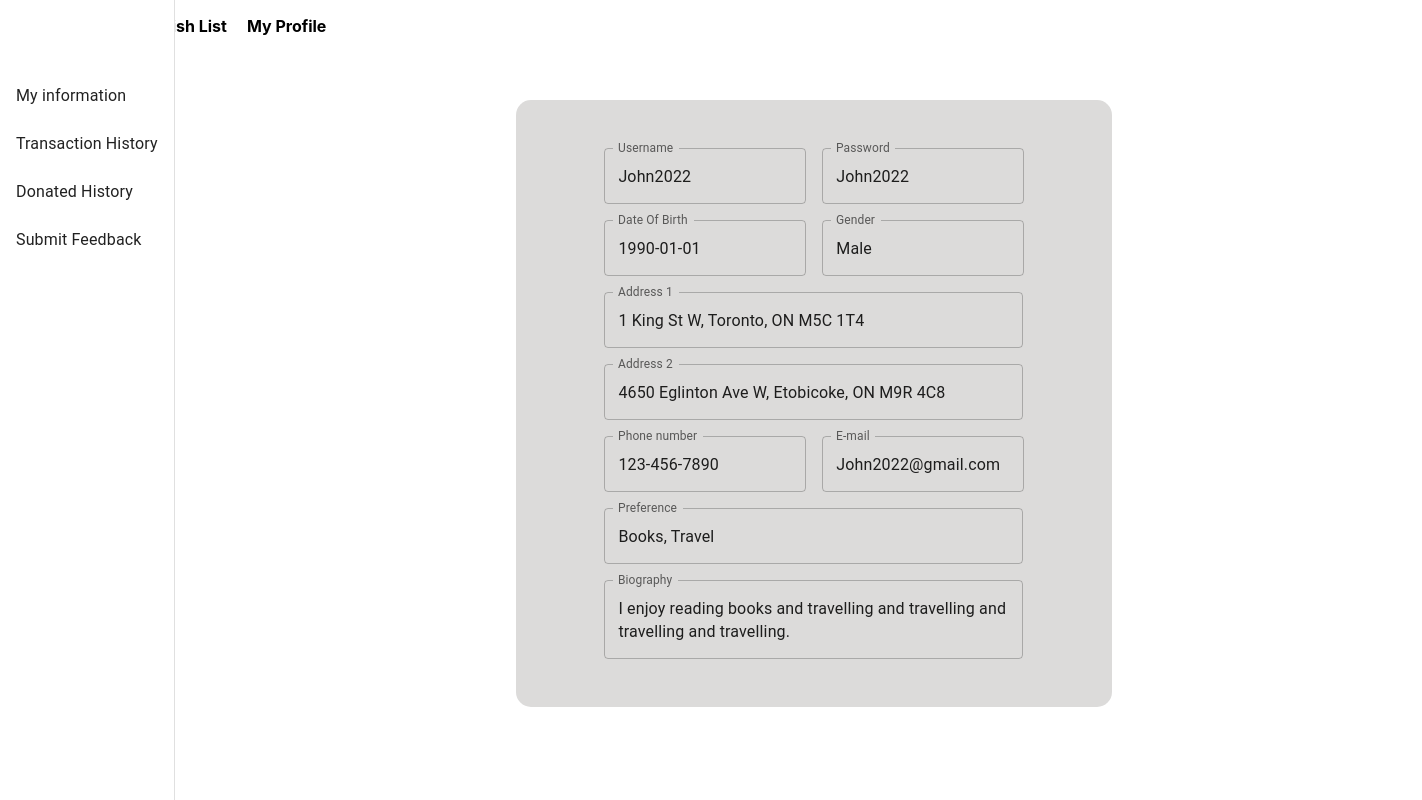
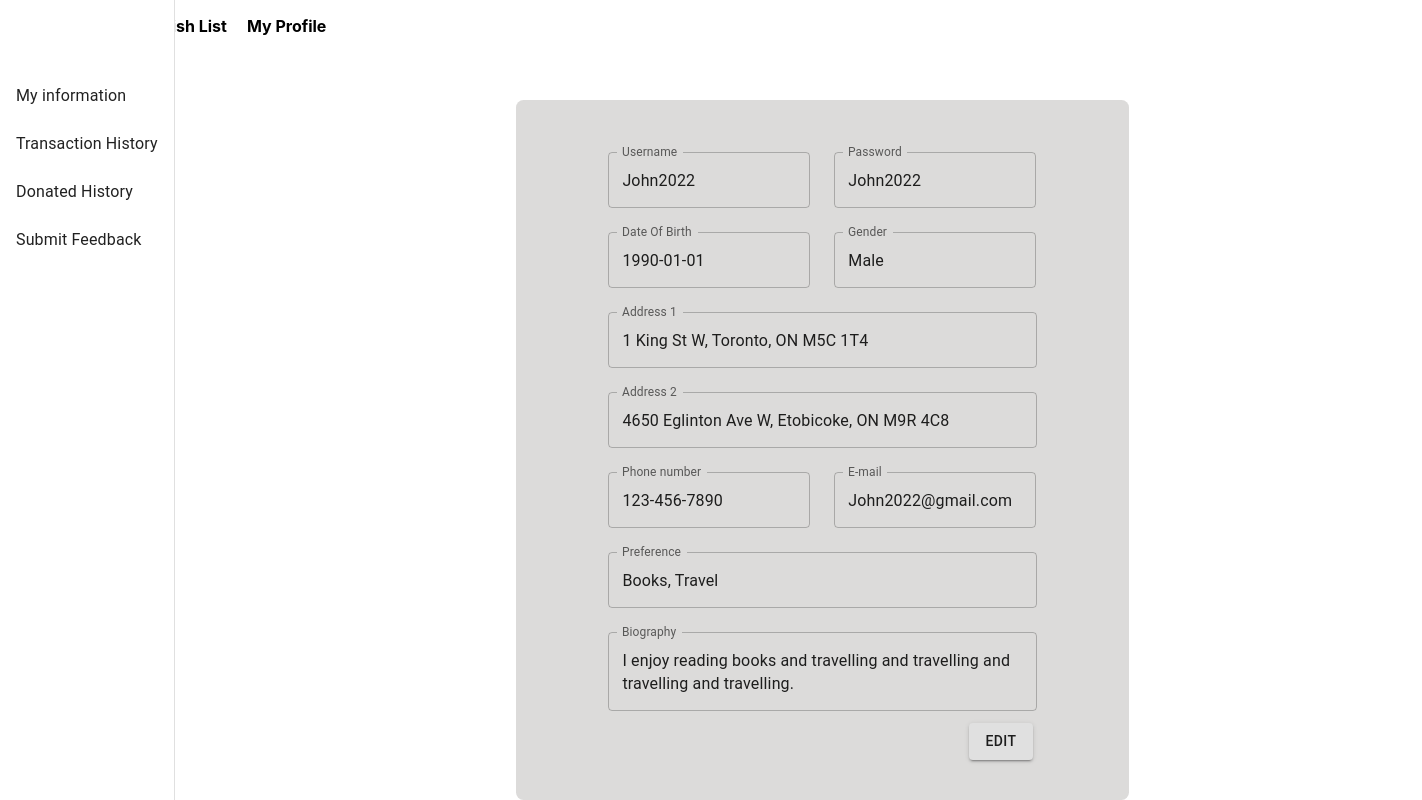
Before and after one commit to quick2063706271/DonateNow, a React (Create React App) app in the folder client/: page /userpage in a window 1280 px wide. Shown: the whole page, 1422 px wide, since content can reach past the window. Built offline with nearby package versions, Linux system fonts and the light colour scheme.

Commit message:
add buttons in personal information

```diff
--- a/client/src/react-components/PersonalInformation/index.js
+++ b/client/src/react-components/PersonalInformation/index.js
@@ -2,13 +2,14 @@ import React from "react";
 import "./styles.css";
 import Box from '@mui/material/Box';
 import TextField from '@mui/material/TextField';
+import { Button } from "@material-ui/core";
 
 class PersonalInformation extends React.Component {
     render() {
         return(
             <div>
                 <Box component="form"
-                sx={{ display: 'flex', flexWrap: 'wrap', '& .MuiTextField-root': { m: 1 }, pl: '170px', pt: '100px'}}
+                sx={{ display: 'flex', flexWrap: 'wrap', '& .MuiTextField-root': { m: 1.5 }, pl: '170px', pt: '100px'}}
                 noValidate
                 autoComplete="off"
                 >
@@ -60,7 +61,7 @@ class PersonalInformation extends React.Component {
                             readOnly: true,
                         }}
                         multiline
-                        sx={{width: '41.5ch' }}
+                        sx={{width: '42.5ch' }}
                         />
                         <br />
                         <TextField
@@ -71,7 +72,7 @@ class PersonalInformation extends React.Component {
                             readOnly: true,
                         }}
                         multiline
-                        sx={{width: '41.5ch' }}
+                        sx={{width: '42.5ch' }}
                         />
                         <br />
                         <TextField
@@ -101,7 +102,7 @@ class PersonalInformation extends React.Component {
                             readOnly: true,
                         }}
                         multiline
-                        sx={{width: '41.5ch' }}
+                        sx={{width: '42.5ch' }}
                         />
                         <br />
                         <TextField
@@ -112,9 +113,13 @@ class PersonalInformation extends React.Component {
                             readOnly: true,
                         }}
                         multiline
-                        sx={{width: '41.5ch' }}
+                        sx={{width: '42.5ch' }}
                         />
+                        <div className="edit-button" >
+                            <Button variant="contained">Edit</Button>
+                        </div>
                     </div>
+
                 </Box>
             </div>
         )
--- a/client/src/react-components/PersonalInformation/styles.css
+++ b/client/src/react-components/PersonalInformation/styles.css
@@ -1,9 +1,14 @@
 .personalInformation {
     position: relative;
-    border-radius: 15px;
+    border-radius: 7.5px;
     padding-left: 80px;
     padding-right: 80px;
     padding-top: 40px;
     padding-bottom: 40px;
     background-color: #DCDBDA
 }
+
+.edit-button {
+    position: relative;
+    left: 372.5px;
+}
```
